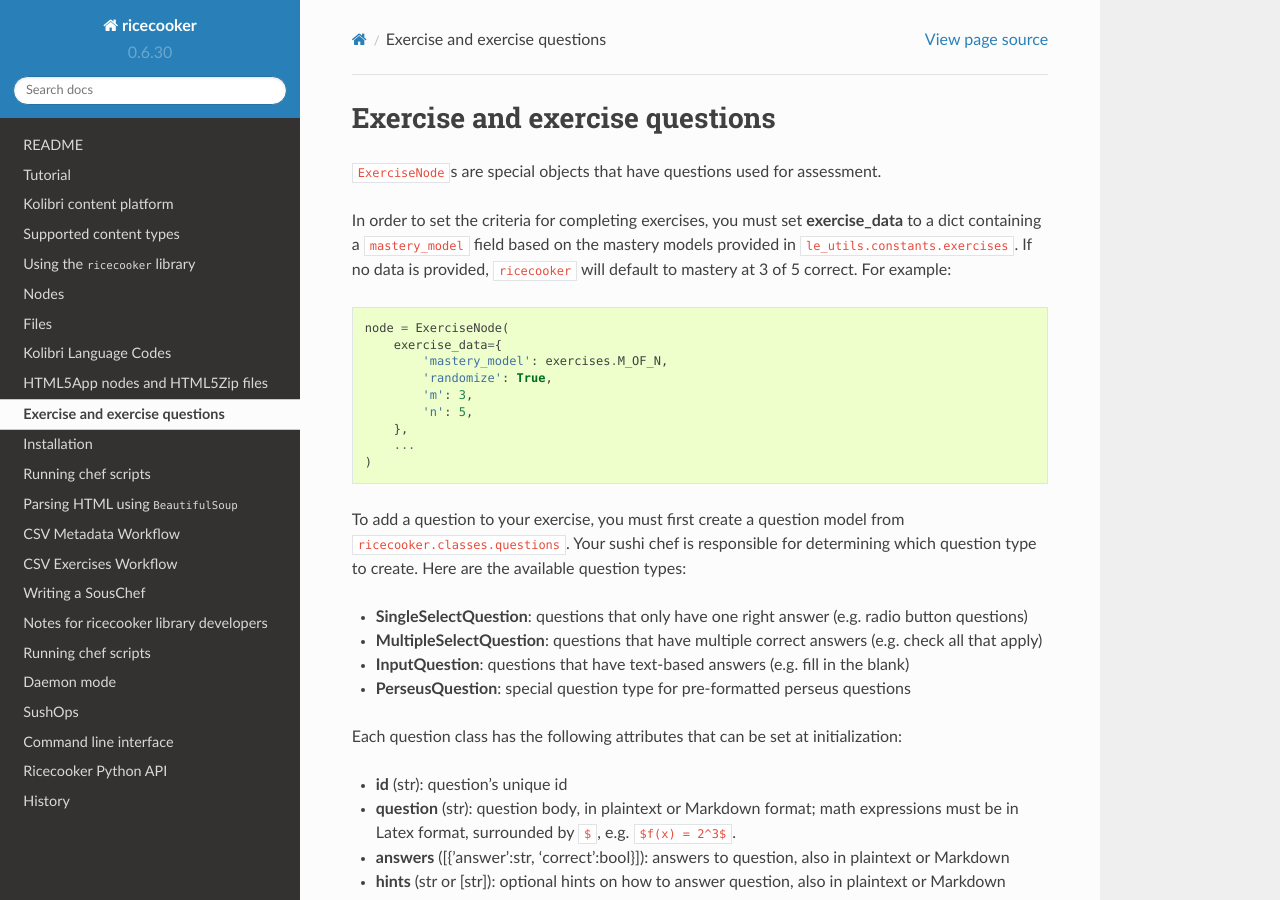
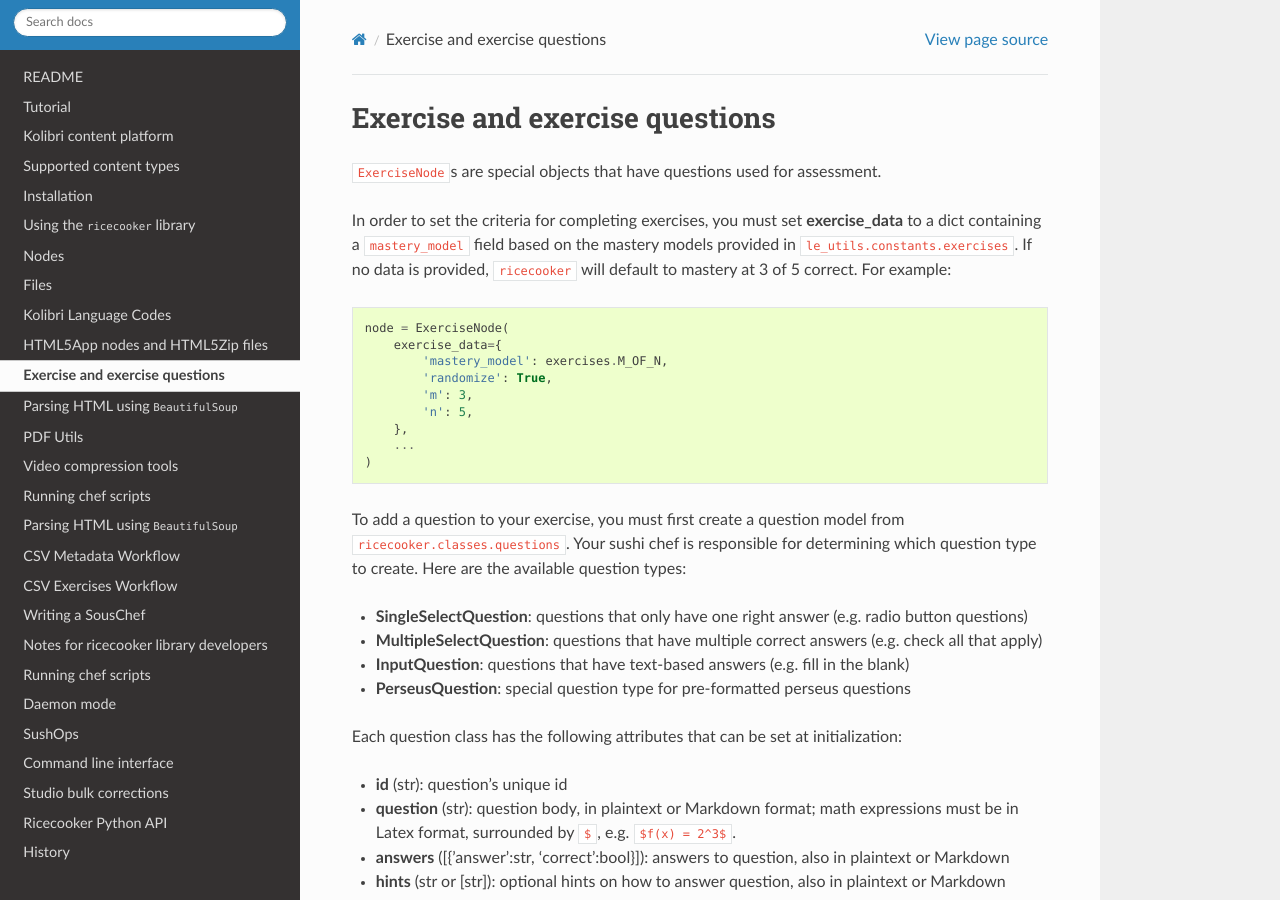
Before and after one commit to learningequality/ricecooker, a Sphinx documentation site: the page built from docs/exercises.md, in a window 1280 px wide and 900 px high. Built offline with Sphinx 7.4.7 and the Read the Docs theme 2.0.0, drawn with Linux system fonts in a browser that asks for light colours.

Commit message:
added TOC links to made new docs appear on read the docs

```diff
--- a/docs/index.rst
+++ b/docs/index.rst
@@ -34,13 +34,16 @@ The detailed information for content developers (chef authors) is presented here
 .. toctree::
    :maxdepth: 2
 
+   installation
    usage
    nodes
    files
    languages
    htmlapps
    exercises
-   installation
+   parsing_html
+   pdfutils
+   video_compression
    chefops
 
 
@@ -71,6 +74,7 @@ To learn about the inner workings of the ``ricecooker`` library, consult the fol
    developer/sushops
    developer/design_cli
    developer/contributing
+   developer/corrections
    developer/authors
    modules
    history
```
